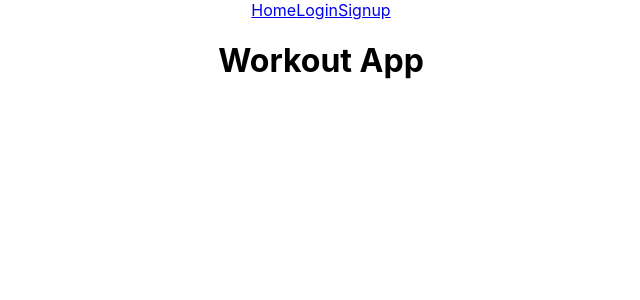
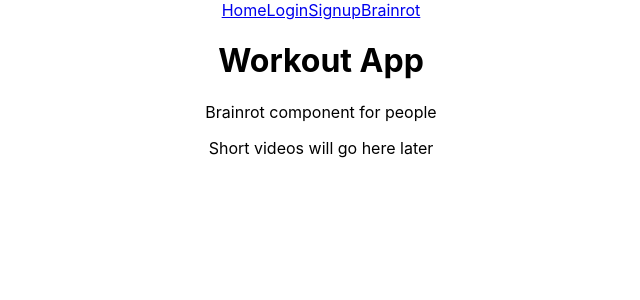
Before and after one commit to ufosc/OSC_Workout_App, a React (Create React App) app: page /brainrot in a window 1280 px wide. Shown: the top 300 px of the page, without its empty margins (319-959 px from the left). Built offline with nearby package versions, Linux system fonts and the light colour scheme; no server answers.

Commit message:
Brainrot.jsx created and API key

```diff
--- a/src/App.js
+++ b/src/App.js
@@ -2,6 +2,7 @@ import { BrowserRouter as Router, Routes, Route, NavLink } from 'react-router-do
 import './App.css';
 import Login from './Components/Login';
 import Signup from './Components/Signup';
+import Brainrot from "./Components/Brainrot";
 import Home from './Pages/Home';
 
 function App() {
@@ -24,6 +25,11 @@ function App() {
           >
             Signup
           </NavLink>
+          <NavLink
+            to="/brainrot"
+          >
+            Brainrot
+          </NavLink>
         </nav>
 
         <div>
@@ -32,6 +38,7 @@ function App() {
             <Route path="/" element={<Home />} />
             <Route path="/login" element={<Login />} />
             <Route path="/signup" element={<Signup />} />
+            <Route path="/brainrot" element={<Brainrot />} />
           </Routes>
         </div>
       </div>
--- /dev/null
+++ b/src/Components/Brainrot.jsx
@@ -0,0 +1,22 @@
+import React, { useState, useEffect } from "react";
+
+function Brainrot() {
+    const API_KEY = process.env.REACT_APP_YOUTUBE_API_KEY;
+    const SEARCH_QUERY = "brainrot shorts";
+
+    useEffect(() => {
+        fetch(
+        `https://www.googleapis.com/youtube/v3/search?part=snippet&maxResults=20&type=video&videoDuration=short&q=${encodeURIComponent(
+            SEARCH_QUERY
+        )}&key=${API_KEY}`
+        )
+    });
+
+    return(
+        <><p>Brainrot component for people</p>
+        <p>Short videos will go here later</p></>
+
+    );
+}
+
+export default Brainrot;
```
Also changed, not shown: 1 other file (tests, documents, lock files or other folders).
